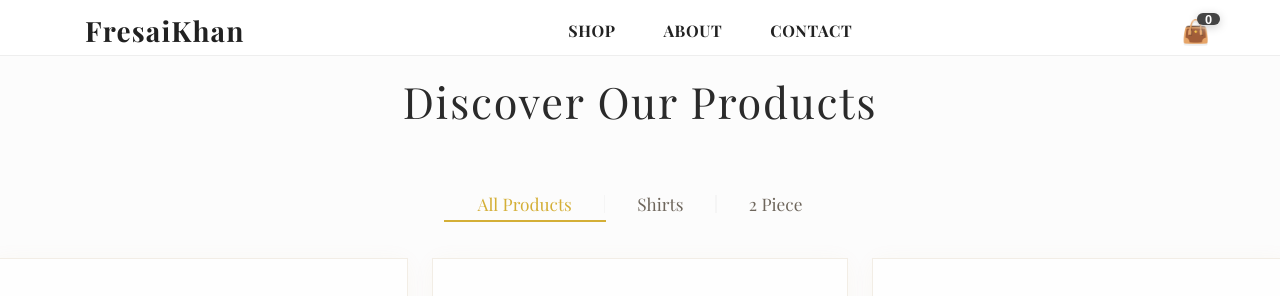
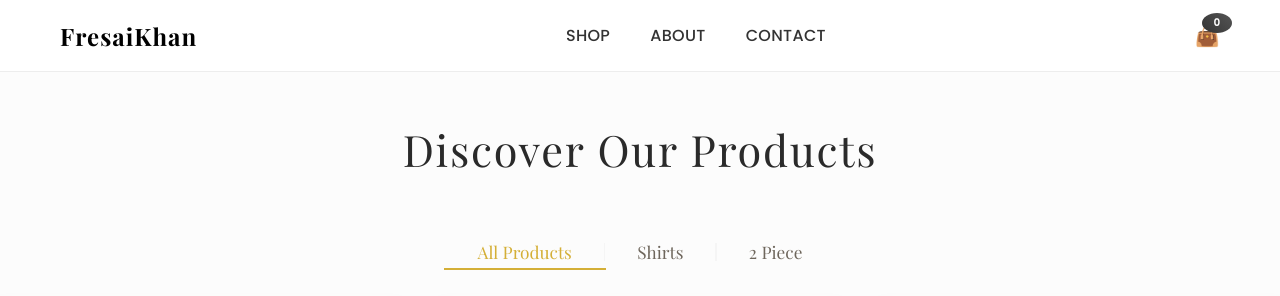
Before and after one commit to fresaikhan/FresaiKhan, a plain HTML site: page shop.html in a window 1280 px wide. Shown: the top 296 px of the page. Drawn offline with nearby package versions, Linux system fonts and the light colour scheme.

Commit message:
Update shop.html

```diff
--- a/shop.html
+++ b/shop.html
@@ -4,7 +4,7 @@
   <meta charset="UTF-8" />
   <meta name="viewport" content="width=device-width, initial-scale=1.0"/>
   <title>FresaiKha | Shop</title>
-  <link href="https://fonts.googleapis.com/css?family=Playfair+Display:700,400&display=swap" rel="stylesheet">
+  <link href="https://fonts.googleapis.com/css2?family=Playfair+Display:wght@400;600;700&family=Poppins:wght@300;400;500&display=swap" rel="stylesheet">
   <style>
     :root {
       --main-dark: #1e1e1e;
@@ -21,120 +21,111 @@
       margin: 0;
       padding: 0;
       background: var(--light-bg);
-      font-family: 'Playfair Display', serif;
+      font-family: 'Poppins', sans-serif;
       color: var(--main-dark);
       box-sizing: border-box;
       letter-spacing: 0.02em;
       min-width: 340px;
     }
-    /* HEADER */
+
+    /* HEADER - MATCHING FIRST CODE EXACTLY */
     header {
       display: flex;
       justify-content: space-between;
       align-items: center;
-      padding: 14px 48px 8px 85px;
-      width: 100vw;
-      background: #fff;
-      border-bottom: 1px solid #eee;
-      min-height: 56px;
+      padding: 15px clamp(20px, 5vw, 60px);
+      position: fixed;
+      width: 100%;
+      background-color: rgba(255, 255, 255, 0.95);
+      backdrop-filter: blur(10px);
+      z-index: 1000;
+      border-bottom: 1px solid rgba(220, 220, 220, 0.5);
+      transition: all 0.3s ease;
       box-sizing: border-box;
-      position: sticky;
       top: 0;
-      z-index: 1000;
+      left: 0;
     }
+
     .logo {
       font-family: 'Playfair Display', serif;
+      font-size: clamp(18px, 4vw, 24px);
       font-weight: 700;
-      font-size: 1.75rem;
-      letter-spacing: 0.04em;
-      color: #212121;
-      margin-right: 28px;
-      user-select: none;
-      white-space: nowrap;
-      line-height: 1;
+      letter-spacing: 1px;
+      color: #000000;
       text-decoration: none;
+      cursor: pointer;
+      transition: color 0.3s ease;
     }
+
+    .logo:hover {
+      color: #D4AF37;
+    }
+
     nav {
       display: flex;
-      gap: 48px;
+      gap: clamp(15px, 4vw, 40px);
       align-items: center;
-      margin-right: 20px;
-      flex: 1 1 auto;
-      justify-content: center;
     }
+
     nav a {
-      font-size: 1.0rem;
-      color: #222;
       text-decoration: none;
-      letter-spacing: 0.04em;
-      font-weight: 700;
-      transition: color 0.17s;
-      padding: 4px 0;
+      color: #333;
+      font-weight: 500;
+      font-size: clamp(12px, 2.5vw, 16px);
       position: relative;
+      transition: all 0.3s ease;
+      padding: 8px 0;
+      font-family: 'Poppins', sans-serif;
     }
+
     nav a:hover {
       color: #D4AF37;
+      transform: translateY(-2px);
     }
+
     nav a::after {
       content: "";
       position: absolute;
       left: 50%;
       bottom: 0;
-      transform: translateX(-50%) scaleX(0);
-      width: 88%;
-      height: 2.1px;
-      background: linear-gradient(90deg, #D4AF37, #b8941f 70%);
+      transform: translateX(-50%);
+      width: 0%;
+      height: 2px;
+      background: linear-gradient(90deg, #D4AF37, #B8941F);
+      transition: width 0.3s ease;
       border-radius: 2px;
-      opacity: 0.88;
-      transition: transform 0.33s cubic-bezier(.69,.18,.36,1.09);
-      pointer-events: none;
     }
+
     nav a:hover::after {
-      transform: translateX(-50%) scaleX(1);
+      width: 100%;
     }
-    .cart-spot {
+
+    .cart-icon {
       position: relative;
-      display: flex;
-      align-items: center;
-      justify-content: flex-end;
-      width: 42px;
-      height: 15px;
-      margin-right: 22px;
+      font-size: clamp(18px, 4vw, 20px);
+      cursor: pointer;
+      transition: transform 0.3s ease;
     }
-    .cart-emoji {
-      font-size: 1.4rem;
-      line-height: 1;
-      filter: drop-shadow(0 2px 0 #eee);
-      z-index: 2;
-    }
+
     .cart-icon:hover {
       transform: scale(1.1);
     }
-    .cart-count {
+
+    .cart-icon::after {
+      content: "0";
       position: absolute;
-      top: -10px;
-      right: -10px;
-      background: #444;
+      top: -8px;
+      right: -12px;
+      background: linear-gradient(45deg, #333, #555);
       color: #fff;
-      min-width: 23px;
-      height: 12px;
-      border-radius: 16px;
-      display: flex;
-      align-items: center;
-      justify-content: center;
-      font-size: 0.8rem;
-      font-weight: 700;
-      font-family: Arial, sans-serif;
-      box-shadow: 0 2px 10px #ccc;
-      z-index: 3;
-      letter-spacing: 0.01em;
+      border-radius: 50%;
+      padding: 2px 6px;
+      font-size: 10px;
+      font-weight: 600;
+      min-width: 18px;
+      text-align: center;
     }
-    @media (max-width: 700px) {
-      header { padding: 10px 10vw 7px 7vw; }
-      nav { gap: 22px; }
-      .logo { font-size: 1.19rem; }
-      .cart-spot { width: 33px;}
-    }
+
     /* SECTION TITLE */
     .shop-title {
       text-align: center;
@@ -142,12 +133,13 @@
       font-family: 'Playfair Display', serif;
       font-weight: 400;
       margin-bottom: 26px;
-      margin-top: 16px;
+      margin-top: 120px; /* Increased to account for fixed header */
       letter-spacing: 0.04em;
       color: #242424;
       padding: 0;
       opacity: 0.97;
     }
+
     /* CATEGORIES */
     .categories-bar {
       display: flex;
@@ -195,19 +187,7 @@
       display: inline-block;
       vertical-align: middle;
     }
-    /* SECTION TITLE */
-    .shop-title {
-      text-align: center;
-      font-size: 2.7rem;
-      font-family: 'Playfair Display', serif;
-      font-weight: 400;
-      margin-bottom: 26px;
-      margin-top: 16px;
-      letter-spacing: 0.04em;
-      color: #242424;
-      padding: 0;
-      opacity: 0.97;
-    }
+
     /* PRODUCT GRID */
     .product-grid {
       max-width: 1360px;
@@ -291,7 +271,7 @@
       from { opacity: 0; transform: translateY(36px);}
       to { opacity: 1; transform: none;}
     }
-    /* CONTACT FOOTER (Your provided CSS) */
+    /* CONTACT FOOTER */
     .contact-footer {
       background: linear-gradient(135deg, #EEEEEA, #E8E8E4);
       padding: clamp(40px, 10vw, 60px) clamp(20px, 5vw, 60px);
@@ -319,6 +299,7 @@
       color: #555;
       margin-bottom: 30px;
       line-height: 1.6;
+      font-family: 'Poppins', sans-serif;
     }
     .contact-form {
       display: flex;
@@ -357,6 +338,7 @@
       margin-top: 10px;
       border-radius: 8px;
       letter-spacing: 1px;
+      font-family: 'Poppins', sans-serif;
     }
     .contact-form button:hover {
       background: linear-gradient(45deg, #D4AF37, #B8941F);
@@ -387,11 +369,13 @@
       font-weight: 500;
       margin-bottom: 5px;
       letter-spacing: 1px;
+      font-family: 'Poppins', sans-serif;
     }
     .info-item .value {
       font-size: clamp(14px, 3vw, 16px);
       color: #555;
       font-weight: 500;
+      font-family: 'Poppins', sans-serif;
     }
     .contact-buttons {
       display: flex;
@@ -410,6 +394,9 @@
       text-align: center;
       border-radius: 8px;
       letter-spacing: 1px;
+      font-family: 'Poppins', sans-serif;
+      text-decoration: none;
+      display: inline-block;
     }
     .contact-btn:hover {
       background: linear-gradient(45deg, #D4AF37, #B8941F);
@@ -419,22 +406,21 @@
       box-shadow: 0 8px 25px rgba(212, 175, 55, 0.3);
     }
     @media (max-width: 1200px) {
-      header {padding: 10px 8vw 7px 7vw;}
       .product-grid {gap: 32px 12px;}
     }
     @media (max-width: 970px) {
       .product-grid {grid-template-columns: 1fr 1fr;}
     }
+    @media (max-width: 768px) {
+      .contact-container {flex-direction: column; gap: 32px;}
+      .shop-title {margin-top: 100px;}
+    }
     @media (max-width: 680px) {
-      header { flex-direction: column; padding: 9px 3vw 9px 4vw; align-items: flex-start;}
-      .logo {margin-right: 0;}
-      nav { gap: 22px;}
       .product-grid {grid-template-columns: 1fr;}
       .categories-bar {margin-top: 32px;}
-      .shop-title {font-size: 1.6rem;}
+      .shop-title {font-size: 1.6rem; margin-top: 90px;}
       .product-card {padding: 20px 2px 18px 2px;}
       .product-image-wrapper {width: 90px; height: 90px;}
-      .contact-container {flex-direction: column; gap: 32px;}
     }
     button:focus, .cat-btn:focus, .cart-btn:focus, .nav-link:focus {outline: none;}
   </style>
@@ -448,12 +434,10 @@
       <a href="about.html">ABOUT</a>
       <a href="contact.html">CONTACT</a>
     </nav>
-    <span class="cart-spot">
-      <span class="cart-count">0</span>
-      <span class="cart-emoji" title="Cart">👜</span>
-    </span>
+    <div class="cart-icon">👜</div>
   </header>
-    <!-- TITLE -->
+
+  <!-- TITLE -->
   <div class="shop-title">Discover Our Products</div>
   <!-- CATEGORIES -->
   <nav class="categories-bar" aria-label="Product categories">
@@ -576,9 +560,9 @@
           </div>
         </div>
         <div class="contact-buttons">
-          <button class="contact-btn">ABOUT US</button>
-          <button class="contact-btn">CONTACT</button>
-          <button class="contact-btn">SHOP NOW</button>
+          <a href="about.html" class="contact-btn">ABOUT US</a>
+          <a href="contact.html" class="contact-btn">CONTACT</a>
+          <a href="shop.html" class="contact-btn">SHOP NOW</a>
         </div>
       </div>
     </div>
```
